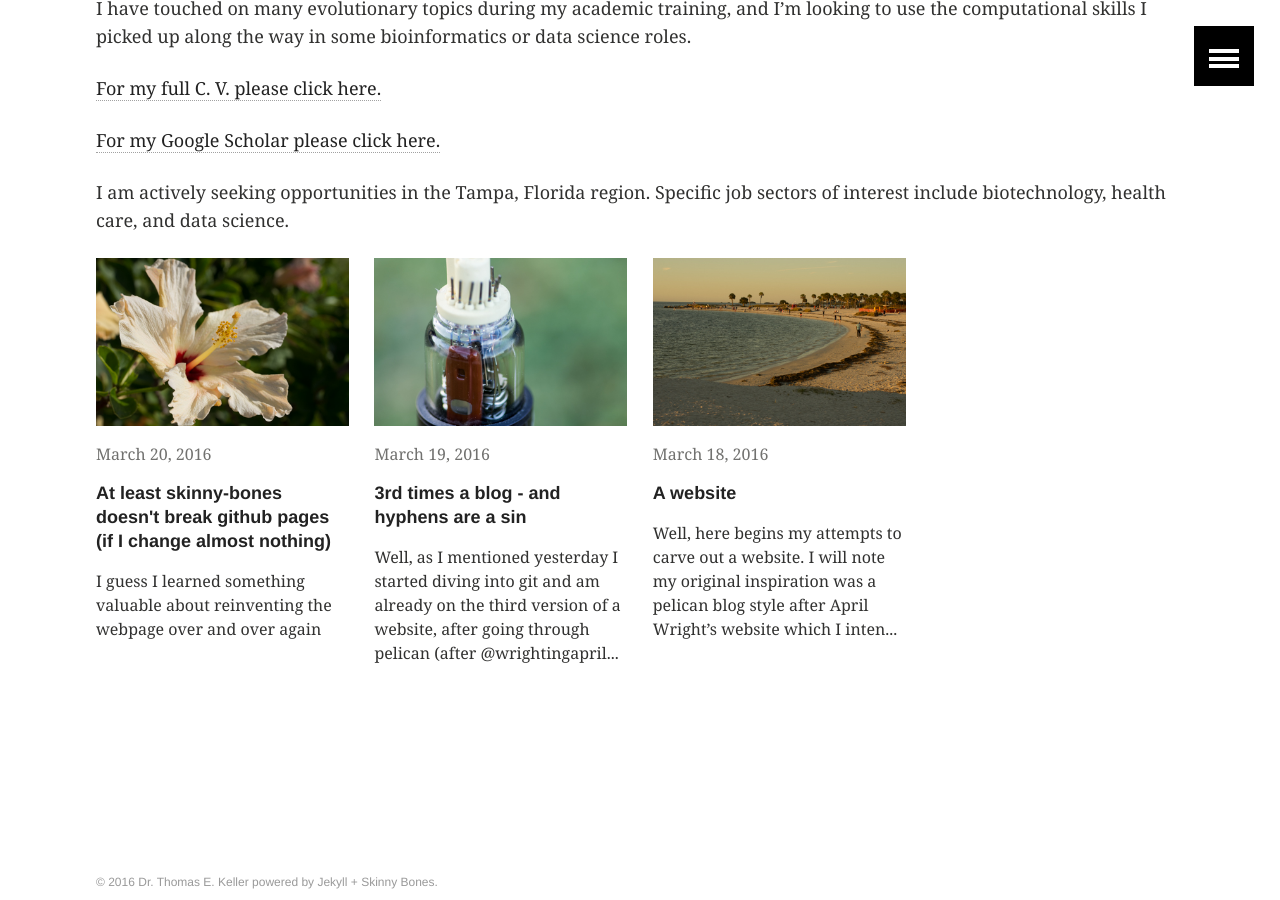
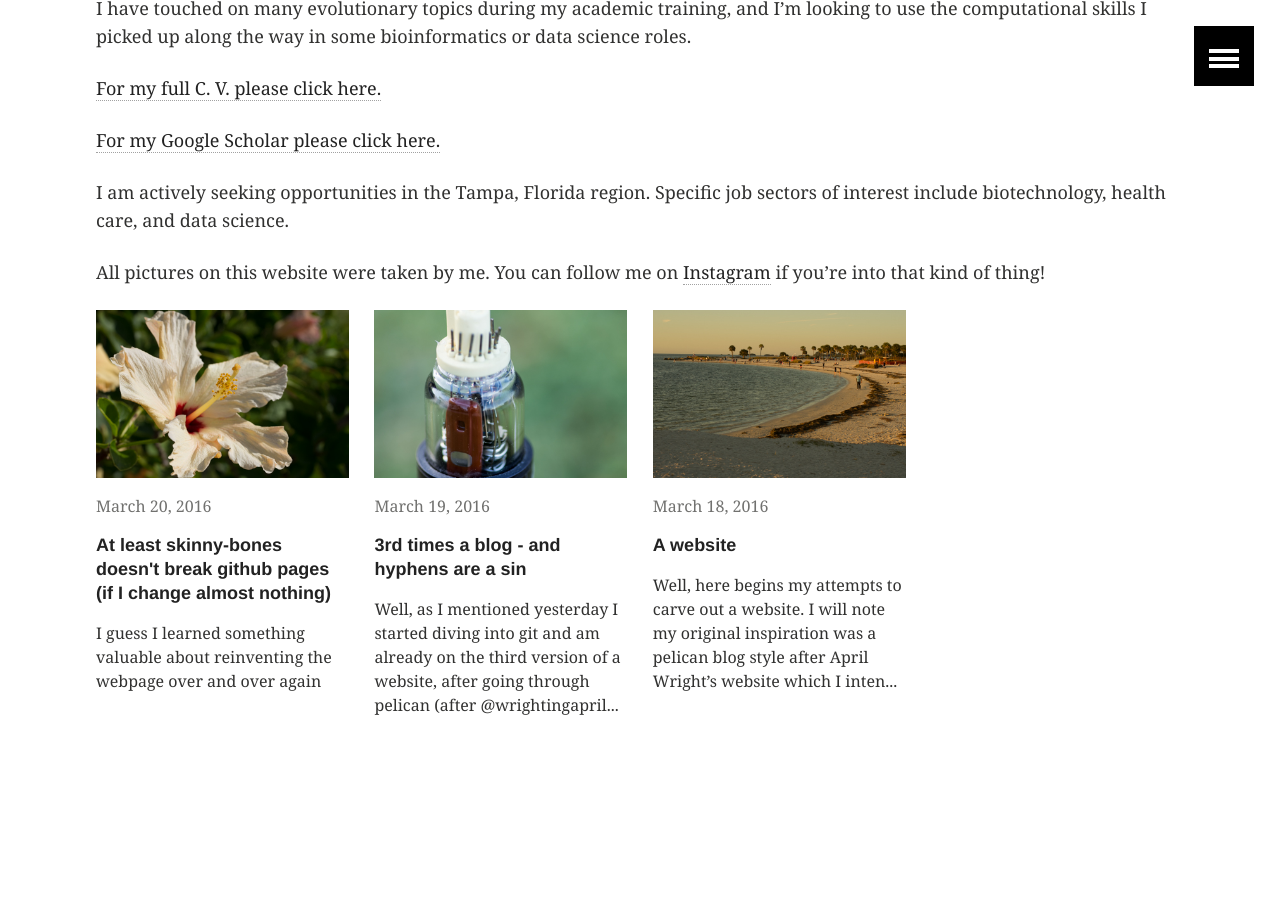
Before and after one commit to thomas-keller/thomas-keller.github.io, a Jekyll site: the page built from index.md, in a window 1280 px wide and 900 px high, scrolled down 1079 px. Built offline with Jekyll 4.4.1, drawn with Linux system fonts in a browser that asks for light colours.

Commit message:
maybe it will build now

```diff
--- a/index.md
+++ b/index.md
@@ -19,6 +19,8 @@ I have touched on many evolutionary topics during my academic training, and I'm
 
 I am actively seeking opportunities in the Tampa, Florida region. Specific job sectors of interest include biotechnology, health care, and data science.
 
+All pictures on this website were taken by me. You can follow me on [Instagram](https://www.instagram.com/thomas.e.keller/) if you're into that kind of thing!
+
 
 
 <div class="tiles">
```
